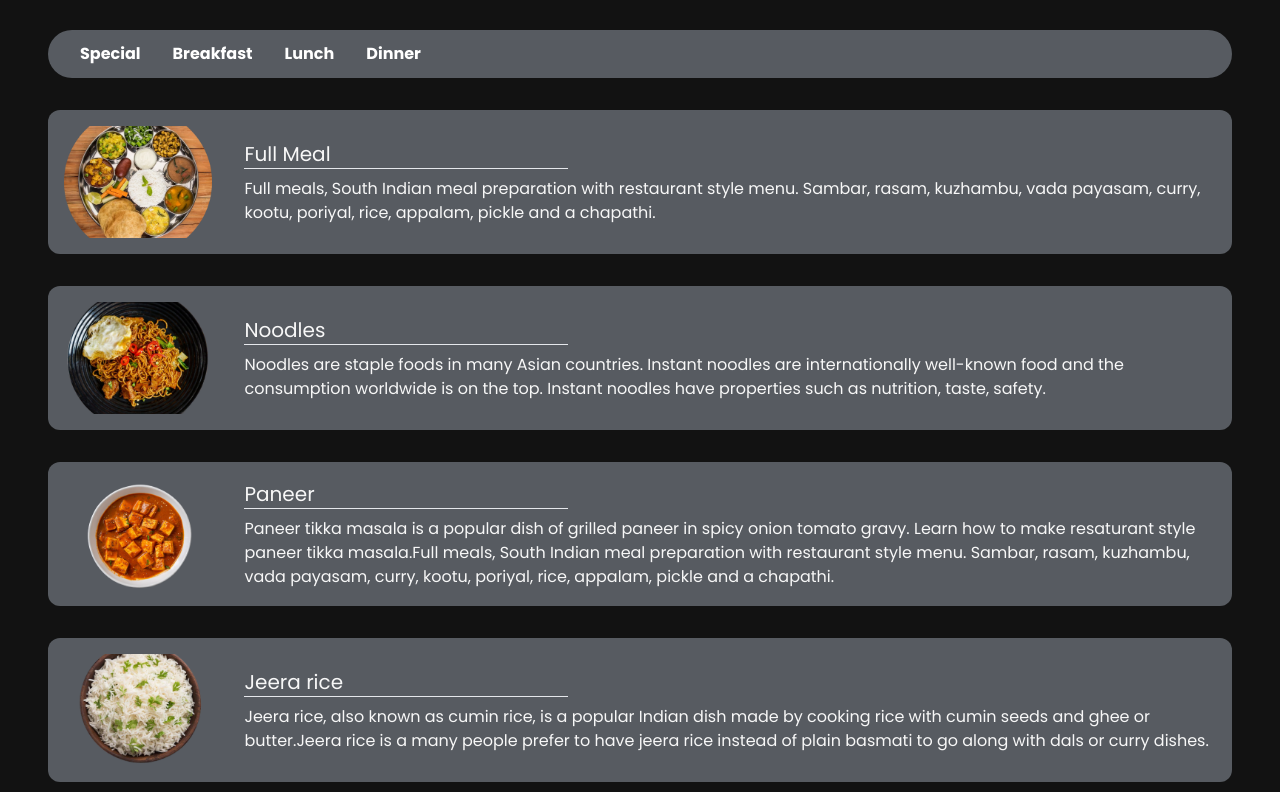
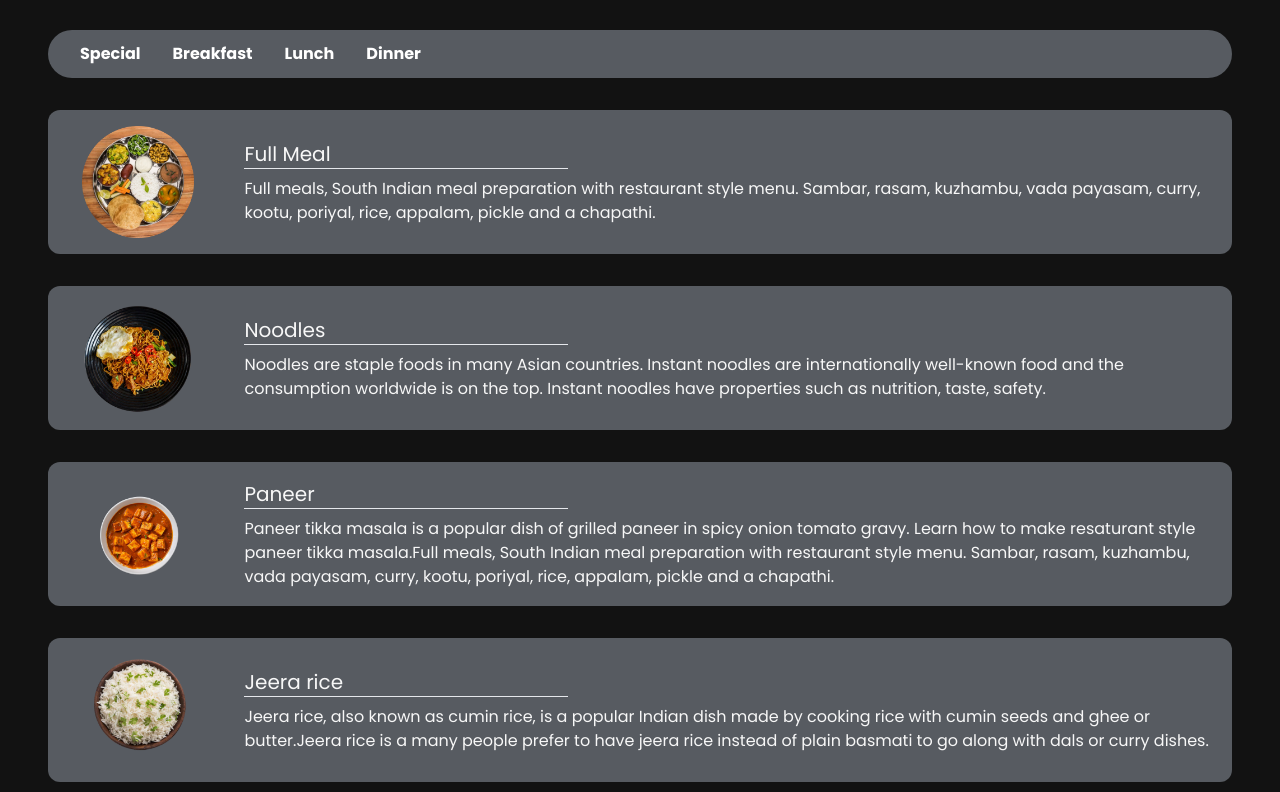
Before and after one commit to ketanbaitule/foodie, a Next.js app: page /product/1 in a window 1280 px wide. Shown: the part 728-1520 px from the top of the page. Built offline with nearby package versions, Linux system fonts and the light colour scheme.

Commit message:
fix: object cover -> object contain in SpecialBox

```diff
--- a/src/app/product/[productId]/SpecialBox.tsx
+++ b/src/app/product/[productId]/SpecialBox.tsx
@@ -17,7 +17,7 @@ function SpecialBox({ specialBox }: SpecialBoxProps) {
             src={specialBox.image}
             alt={specialBox.title}
             fill
-            className="object-cover rounded-xl"
+            className="object-contain rounded-xl"
           />
         </div>
         <div className="w-2/3 md:w-full">
```
